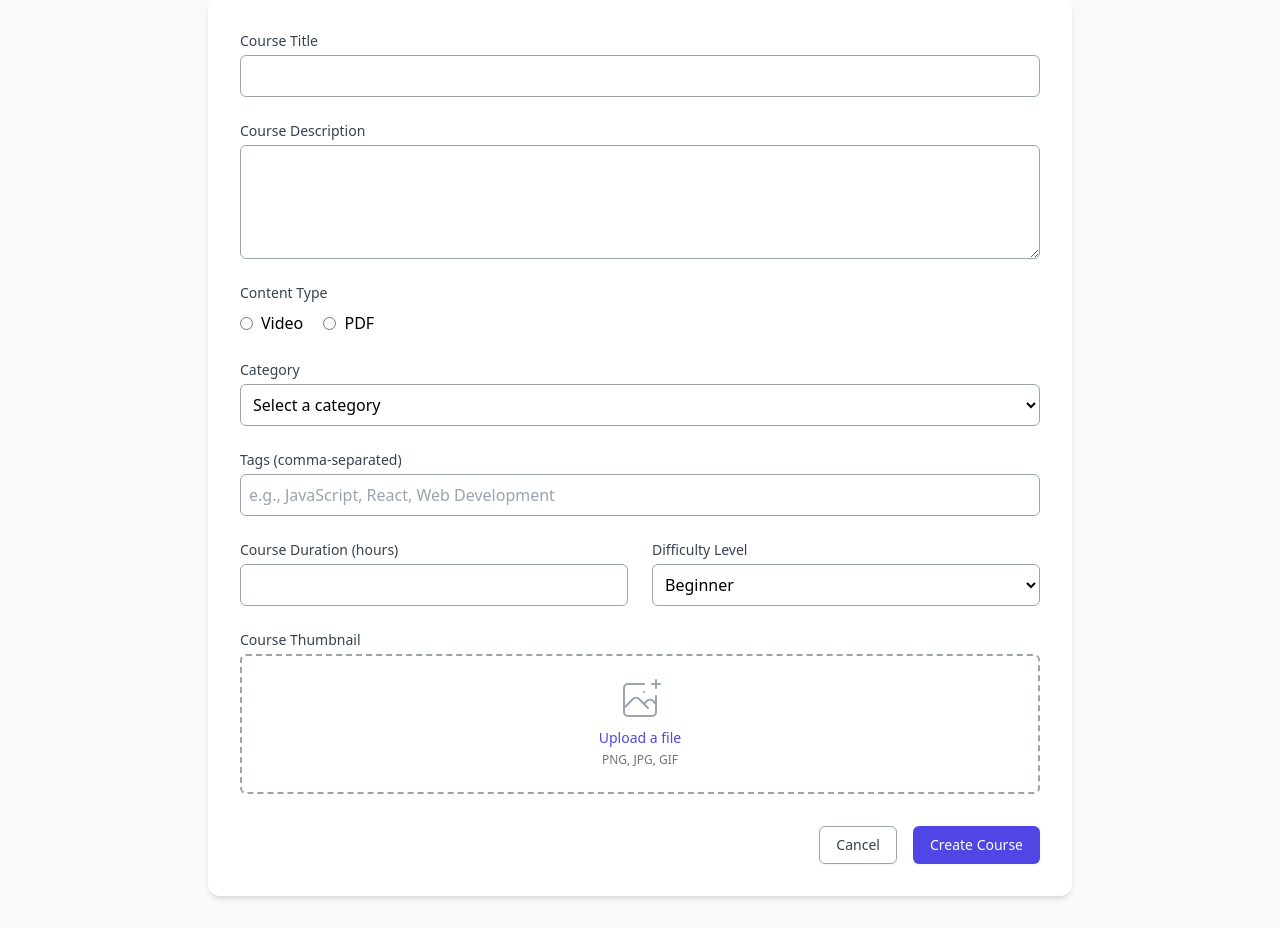
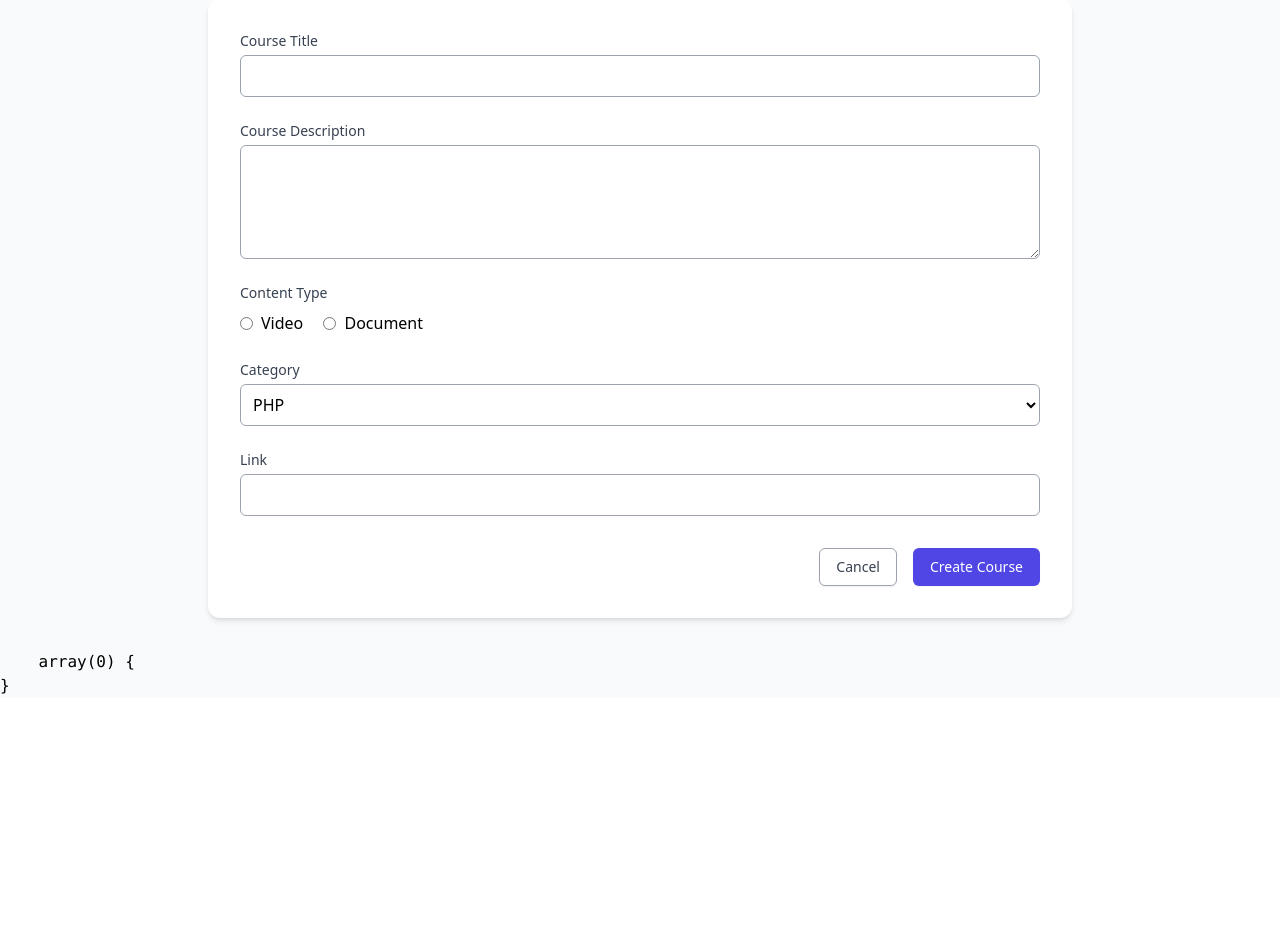
Before and after one commit to wassim205/Youdemy, a PHP site: page /AddCourse in a window 1280 px wide. Shown: the part 205-1133 px from the top of the page. After the commit the page ends 899 px from the top, so only its background shows below. Run offline with PHP 8.4, Linux system fonts and the light colour scheme; the visitor is signed in with stand-in values (Sample User, id 1); some libraries are stand-ins or nearby versions.

Commit message:
YD-13 fonction d'ajjout les cours

```diff
--- a/app/controller/CoursesController.php
+++ b/app/controller/CoursesController.php
@@ -1,5 +1,7 @@
 <?php
 require_once __DIR__ . '/../model/Courses.php';
+require_once __DIR__ . '/../model/DocumentContent.php';
+require_once __DIR__ . '/../model/VideoContent.php';
 class CoursesController extends BaseController
 {
 
@@ -53,4 +55,42 @@ class CoursesController extends BaseController
         echo json_encode($response);
         exit;
     }
+
+
+    public function createCourse()
+    {
+        if (!isset($_SESSION['user_loged_in_id'])) {
+            header('Location: /login');
+            exit;
+        }
+
+        if (isset($_POST['create'])) {
+
+            $type = $_POST['content_type'];
+            $title = $_POST['title'];
+            $description = $_POST['description'];
+            $category = $_POST['category'];
+            $cdn = $_POST['cdn'];
+            $duration = 0;
+            $fileSize =  0;
+
+            $courseId = $this->CourseModel->create(
+                $title,
+                $description,
+                $_SESSION['user_loged_in_id'],
+                $category
+            );
+
+            if ($type === 'video') {
+                $video = new VideoContent($courseId, $cdn, $duration);
+                $video->save();
+            } elseif ($type === 'document') {
+                $document = new DocumentContent($courseId, $cdn, $fileSize);
+                $document->save();
+            }
+
+            header('Location: /Youdemy/Teacher');
+            exit;
+        }
+    }
 }
--- a/app/controller/TeacherController.php
+++ b/app/controller/TeacherController.php
@@ -20,6 +20,7 @@ class TeacherController extends BaseController
             header('Location: /');
             exit;
         }
+
         $displayMyCourses = $this->CoursesModel->teacherCourses();
         $studentsEnrolled = $this->TeacherModel->countStudents();
         $activeCourses = $this->TeacherModel->activeCourses();
--- /dev/null
+++ b/app/model/Content.php
@@ -0,0 +1,22 @@
+<?php
+require_once __DIR__ . '/../config/db.php';
+abstract class Content extends Db
+{
+    protected $id;
+    protected $courseId;
+    protected $createdAt;
+
+    public function __construct($courseId)
+    {
+        parent::__construct();
+        $this->courseId = $courseId;
+        $this->createdAt = new DateTime();
+    }
+
+
+    abstract public function save();
+    abstract public function display($courseId);
+}
+
+
+?>
--- a/app/model/Courses.php
+++ b/app/model/Courses.php
@@ -44,4 +44,18 @@ class Course extends Db
         $result = $stmt->fetchAll(PDO::FETCH_ASSOC);
         return $result;
     }
+
+    public function create($title, $description, $teacherId, $categoryId)
+    {
+        $sql = "INSERT INTO courses (title, description, teacher_id, category_id) VALUES (?, ?, ?, ?)";
+        $params = [
+            $title,
+            $description,
+            $teacherId,
+            $categoryId
+        ];
+        $stmt = $this->conn->prepare($sql);
+        $stmt->execute($params);
+        return $this->conn->lastInsertId();
+    }
 }
--- /dev/null
+++ b/app/model/DocumentContent.php
@@ -0,0 +1,55 @@
+<?php
+
+require_once 'Content.php';
+class DocumentContent extends Content
+{
+    private $path;
+    private $fileSize;
+
+    public function __construct($courseId, $path, $fileSize)
+    {
+        parent::__construct($courseId);
+        $this->path = $path;
+        $this->fileSize = $fileSize;
+    }
+
+    public function save()
+{
+    $sql = "INSERT INTO contents (course_id, type) VALUES (:course_id, 'document')";
+    $params = [
+        ':course_id' => $this->courseId
+    ];
+
+    $stmt = $this->conn->prepare($sql);
+    $stmt->execute($params);
+
+    $contentId = $this->conn->lastInsertId();
+
+    $sql = "INSERT INTO documentcontent (content_id, file_path, file_size) VALUES (:content_id, :file_path, :file_size)";
+    $params = [
+        ':content_id' => $contentId,
+        ':file_path' => $this->path,
+        ':file_size' => $this->fileSize
+    ];
+
+    $stmt = $this->conn->prepare($sql);
+    $stmt->execute($params);
+
+    return $contentId;
+}
+
+public function display($courseId)
+{
+    $sql = "SELECT title , DESCRIPTION , TYPE , file_path FROM courses
+    INNER JOIN contents ON courses.id = contents.course_id
+    INNER JOIN documentcontent ON contents.id = documentcontent.content_id
+    WHERE courses.id = :course_id";
+
+    $stmt = $this->conn->prepare($sql);
+    $stmt->bindParam(':course_id', $courseId);
+    $stmt->execute();
+
+    $result = $stmt->fetch(PDO::FETCH_ASSOC);
+    return $result;
+}
+}
--- /dev/null
+++ b/app/model/VideoContent.php
@@ -0,0 +1,54 @@
+<?php
+require_once 'Content.php';
+class VideoContent extends Content
+{
+    private $vidUrl;
+    private $duration;
+
+    public function __construct($courseId, $vidUrl, $duration)
+    {
+        parent::__construct($courseId);
+        $this->vidUrl = $vidUrl;
+        $this->duration = $duration;
+    }
+
+    public function save()
+{
+    $sql = "INSERT INTO contents (course_id, type) VALUES (:course_id, 'video')";
+    $params = [
+        ':course_id' => $this->courseId
+    ];
+
+    $stmt = $this->conn->prepare($sql);
+    $stmt->execute($params);
+
+    $contentId = $this->conn->lastInsertId();
+
+    $sql = "INSERT INTO videocontent (content_id, video_url, video_duration) VALUES (:content_id, :video_url, :video_duration)";
+    $params = [
+        ':content_id' => $contentId,
+        ':video_url' => $this->vidUrl,
+        ':video_duration' => $this->duration
+    ];
+
+    $stmt = $this->conn->prepare($sql);
+    $stmt->execute($params);
+
+    return $contentId;
+}
+
+public function display($courseId)
+{
+    $sql = "SELECT title , DESCRIPTION , TYPE , video_url FROM courses
+        INNER JOIN contents ON courses.id = contents.course_id
+        INNER JOIN videocontent ON contents.id = videocontent.content_id
+        WHERE courses.id = :course_id";
+
+    $stmt = $this->conn->prepare($sql);
+    $stmt->bindParam(':course_id', $courseId);
+    $stmt->execute();
+
+    $result = $stmt->fetch(PDO::FETCH_ASSOC);
+    return $result;
+}
+}
--- a/app/view/userPages/AddingCourseForm.php
+++ b/app/view/userPages/AddingCourseForm.php
@@ -9,7 +9,7 @@
         </div>
 
         <!-- Course Creation Form -->
-        <form class="bg-white rounded-xl shadow-md p-8">
+        <form action="/Youdemy/Teacher" method="post" class="bg-white rounded-xl shadow-md p-8">
             <!-- Basic Information -->
             <div class="space-y-6">
                 <!-- Course Title -->
@@ -29,14 +29,14 @@
                 <!-- Content Type -->
                 <div>
                     <label class="block text-sm font-medium text-gray-700">Content Type</label>
-                    <div class="mt-2 space-x-4">
+                    <div class="mt-2 space-x-4" name="type">
                         <label class="inline-flex items-center">
                             <input type="radio" name="content_type" value="video" class="form-radio text-indigo-600 border-2 border-gray-400">
                             <span class="ml-2">Video</span>
                         </label>
                         <label class="inline-flex items-center">
-                            <input type="radio" name="content_type" value="pdf" class="form-radio text-indigo-600 border-2 border-gray-400">
-                            <span class="ml-2">PDF</span>
+                            <input type="radio" name="content_type" value="document" class="form-radio text-indigo-600 border-2 border-gray-400">
+                            <span class="ml-2">Document</span>
                         </label>
                     </div>
                 </div>
@@ -46,45 +46,25 @@
                     <label for="category" class="block text-sm font-medium text-gray-700">Category</label>
                     <select id="category" name="category" required
                         class="mt-1 block w-full rounded-md border border-gray-400 p-2 focus:border-indigo-500 focus:ring-indigo-500 bg-white">
-                        <option value="">Select a category</option>
-                        <option value="frontend">Frontend Development</option>
-                        <option value="backend">Backend Development</option>
-                        <option value="fullstack">Full Stack Development</option>
-                        <option value="mobile">Mobile Development</option>
-                        <option value="devops">DevOps</option>
+                        <option value="1">PHP</option>
                     </select>
+                </div>
+                <div>
+                    <label for="cdn" class="block text-sm font-medium text-gray-700">Link</label>
+                    <input type="text" id="cdn" name="cdn"
+                        class="mt-1 block w-full rounded-md border border-gray-400 p-2 focus:border-indigo-500 focus:ring-indigo-500" />
+
                 </div>
 
                 <!-- Course Tags -->
-                <div>
+                <!-- <div>
                     <label for="tags" class="block text-sm font-medium text-gray-700">Tags (comma-separated)</label>
                     <input type="text" name="tags" id="tags" placeholder="e.g., JavaScript, React, Web Development"
                         class="mt-1 block w-full rounded-md border border-gray-400 p-2 focus:border-indigo-500 focus:ring-indigo-500">
-                </div>
-
-                <!-- Additional Fields -->
-                <div class="grid grid-cols-2 gap-6">
-                    <!-- Duration -->
-                    <div>
-                        <label for="duration" class="block text-sm font-medium text-gray-700">Course Duration (hours)</label>
-                        <input type="number" name="duration" id="duration" min="1"
-                            class="mt-1 block w-full rounded-md border border-gray-400 p-2 focus:border-indigo-500 focus:ring-indigo-500">
-                    </div>
-
-                    <!-- Difficulty Level -->
-                    <div>
-                        <label for="difficulty" class="block text-sm font-medium text-gray-700">Difficulty Level</label>
-                        <select id="difficulty" name="difficulty"
-                            class="mt-1 block w-full rounded-md border border-gray-400 p-2 focus:border-indigo-500 focus:ring-indigo-500 bg-white">
-                            <option value="beginner">Beginner</option>
-                            <option value="intermediate">Intermediate</option>
-                            <option value="advanced">Advanced</option>
-                        </select>
-                    </div>
-                </div>
+                </div> -->
 
                 <!-- Course Thumbnail -->
-                <div>
+                <!-- <div>
                     <label class="block text-sm font-medium text-gray-700">Course Thumbnail</label>
                     <div class="mt-1 flex justify-center px-6 pt-5 pb-6 border-2 border-gray-400 border-dashed rounded-md">
                         <div class="space-y-1 text-center">
@@ -100,7 +80,7 @@
                             <p class="text-xs text-gray-500">PNG, JPG, GIF</p>
                         </div>
                     </div>
-                </div>
+                </div> -->
             </div>
 
             <!-- Form Actions -->
@@ -108,11 +88,13 @@
                 <button type="button" class="px-4 py-2 text-sm font-medium text-gray-700 bg-white border border-gray-400 rounded-md shadow-sm hover:bg-gray-50 focus:outline-none focus:ring-2 focus:ring-offset-2 focus:ring-indigo-500">
                     Cancel
                 </button>
-                <button type="submit" class="px-4 py-2 text-sm font-medium text-white bg-indigo-600 border border-transparent rounded-md shadow-sm hover:bg-indigo-700 focus:outline-none focus:ring-2 focus:ring-offset-2 focus:ring-indigo-500">
+                <button name="create" type="submit" class="px-4 py-2 text-sm font-medium text-white bg-indigo-600 border border-transparent rounded-md shadow-sm hover:bg-indigo-700 focus:outline-none focus:ring-2 focus:ring-offset-2 focus:ring-indigo-500">
                     Create Course
                 </button>
             </div>
         </form>
     </main>
+    <pre>
+    <?php var_dump($_GET); ?></pre>
 </body>
 </html>
--- a/app/view/userPages/Teacher.php
+++ b/app/view/userPages/Teacher.php
@@ -2,6 +2,7 @@
 if ($_SERVER['REQUEST_URI'] != "/" && $_SESSION['user_loged_in_role'] != 'teacher') {
     header("Location: /");
     }
+
 ?>
 
 
--- a/app/view/userPages/studentHome.php
+++ b/app/view/userPages/studentHome.php
@@ -12,7 +12,7 @@ if ($_SERVER['REQUEST_URI'] != "/" && $_SESSION['user_loged_in_role'] != 'studen
             <h1 class="text-4xl font-bold mb-4">Welcome to Youdemy</h1>
             <p class="text-xl text-indigo-100 mb-6">Discover your potential with our extensive collection of courses. Start learning today and transform your future.</p>
             <div class="flex items-center space-x-4">
-                <a href="login.html" class="bg-white text-indigo-600 px-6 py-2 rounded-lg font-semibold hover:bg-indigo-50 transition-colors">
+                <a href="/login" class="bg-white text-indigo-600 px-6 py-2 rounded-lg font-semibold hover:bg-indigo-50 transition-colors">
                     Get Started
                 </a>
             </div>
--- a/public/index.php
+++ b/public/index.php
@@ -30,6 +30,6 @@ Route::get("/Youdemy/Student?{page}", [CoursesController::class, "showAllCourses
 Route::get("/search-ajax", [CoursesController::class, "searchCoursesAjax"]);
 Route::get("/Youdemy/Teacher", [TeacherController::class, "teacher"]);
 Route::get("/AddCourse", [TeacherController::class, "AddingCourse"]);
-
+Route::post("/Youdemy/Teacher", [CoursesController::class, "createCourse"]);
 // Dispatch the request
 $router->dispatch($_SERVER['REQUEST_URI'], $_SERVER['REQUEST_METHOD']);
```
Also changed, not shown: app/config/databaseScript.sql (+37 -8 lines).
